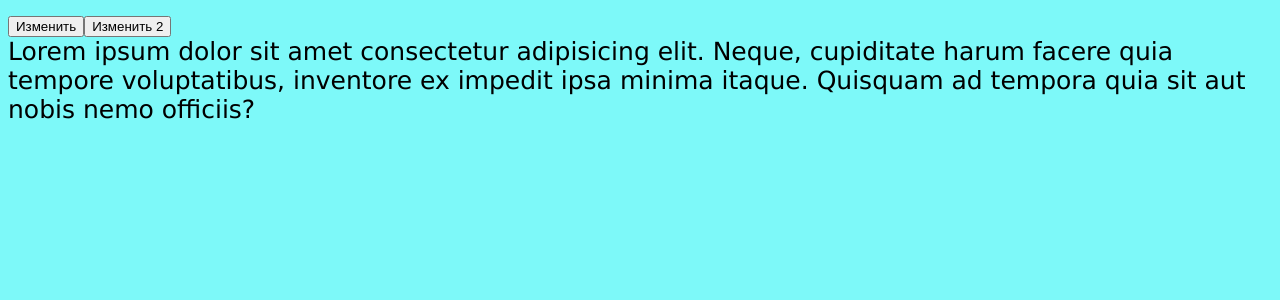
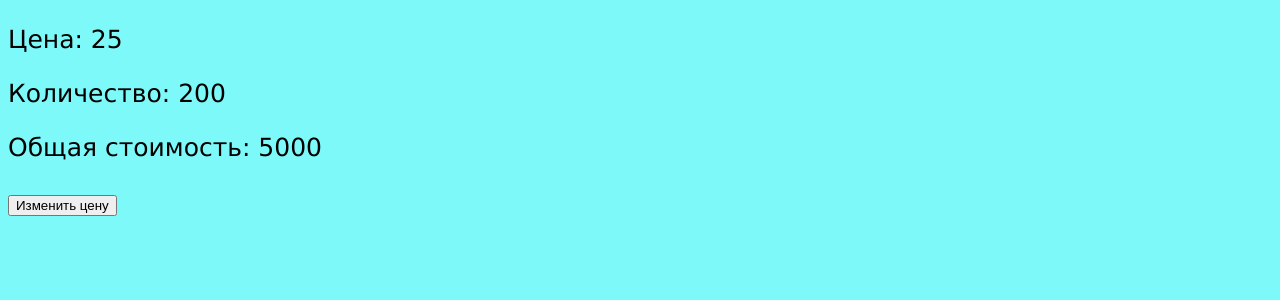
Before and after one commit to bronepoezd410/4AIP_VueExercises410, a Vue app in the folder MakoVueExercises/: page / in a window 1280 px wide. Shown: the top 300 px of the page. Built offline with nearby package versions, Linux system fonts and the light colour scheme.

Commit message:
014_Реактивность

```diff
--- a/MakoVueExercises/src/App.vue
+++ b/MakoVueExercises/src/App.vue
@@ -1,16 +1,13 @@
 <template>
 
 	<div>
-        <button @click="change">Изменить</button>
-        <button @click="change1">Изменить 2</button>
-        {{ text }}
+	<p>Цена: {{ cost }}</p>
+	<p>Количество: {{ amount }}</p>
+	<p>Общая стоимость: {{ price }}</p>
     </div>
 
-    <div>
+        <button @click="ccost"> Изменить цену </button>
 
-        Lorem ipsum dolor sit amet consectetur adipisicing elit. Neque, cupiditate harum facere quia tempore voluptatibus, inventore ex impedit ipsa minima itaque. Quisquam ad tempora <strong>{{ text }}</strong> quia sit aut nobis nemo officiis?
-
-    </div>
 
 
 
@@ -23,21 +20,25 @@ import { normalizeProps } from 'vue';
 
 export default {
     data() {
-	    return {
-		text: '',
-	    }
-    },
+	return {
+		cost: 25,
+		amount: 200,
+	}
+
+},
     methods: {
-	change: function() {
-		this.text = 'Я БЕШЕННЫЙ, БЕГИТЕ';
-
-	},
-    change1: function(){
-        this.text = 'Я НЕНОРМАЛЬНЫЙ'
-    }
+        ccost: function(){
+            this.cost = this.cost*2;
+        }
+},
+    computed: {
+	    price: function() {
+		    return this.cost * this.amount;
+	    },
 }
 
-	}
+
+}
 
 </script>
 
```
